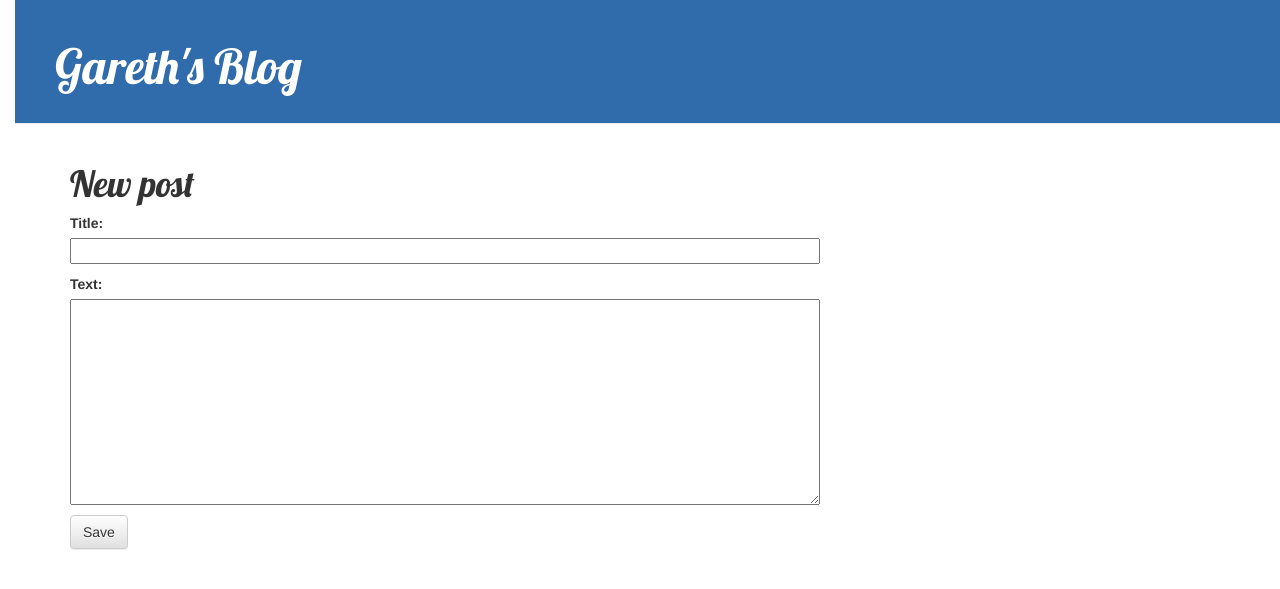
After one commit to Gmiller290488/myBlog, a Django app: page /post/new/ in a window 1280 px wide. The commit adds this page. Shown: the top 589 px of the page. Run offline with Django 3.2, Linux system fonts and the light colour scheme; some libraries are stand-ins or nearby versions.

Commit message:
Add security to add post

```diff
--- /dev/null
+++ b/myblog/blog/forms.py
@@ -0,0 +1,9 @@
+from django import forms
+
+from .models import Post
+
+class PostForm(forms.ModelForm):
+
+    class Meta:
+        model = Post
+        fields = ('title', 'text',)
--- a/myblog/blog/static/css/blog.css
+++ b/myblog/blog/static/css/blog.css
@@ -1,14 +1,15 @@
 h1 a {
-    color: #FCA205;
+    color: #FFFFFF
     font-family: 'Lobster';
     }
+
 
 body {
     padding-left: 15px;
 
     }
-    .page-header {
-    background-color: #ff9400;
+.page-header {
+    background-color: #306bac;
     margin-top: 0;
     padding: 20px 20px 20px 40px;
 }
@@ -32,7 +33,7 @@ h1, h2, h3, h4 {
     color: #828282;
 }
 
-.save {
+.save{
     float: right;
 }
 
--- a/myblog/blog/templates/blog/base.html
+++ b/myblog/blog/templates/blog/base.html
@@ -4,12 +4,14 @@
         <link rel="stylesheet" href="//maxcdn.bootstrapcdn.com/bootstrap/3.2.0/css/bootstrap.min.css">
         <link rel="stylesheet" href="//maxcdn.bootstrapcdn.com/bootstrap/3.2.0/css/bootstrap-theme.min.css">
         <link href="//fonts.googleapis.com/css?family=Lobster&subset=latin,latin-ext" rel="stylesheet" type="text/css">
-        <link rel="stylesheet" href="{% static 'css/blog.css'%}">
+        <link rel="stylesheet" href="{% static 'css/blog.css' %}">
         <title>Gareth's blog</title>
     </head>
     <body>
-
         <div class="page-header">
+            {% if user.is_authenticated %}
+                <a href="{% url 'post_new' %}" class="top-menu"><span class="glyphicon glyphicon-plus"></span></a>
+            {% endif %}
            <h1><a href="/">Gareth's Blog</a></h1>
         </div>
         <div class="content container">
--- /dev/null
+++ b/myblog/blog/templates/blog/post_edit.html
@@ -0,0 +1,9 @@
+{% extends 'blog/base.html'%}
+
+{% block content %}
+    <h1>New post</h1>
+    <form method="POST" class="post-form">{% csrf_token %}
+        {{ form.as_p }}
+        <button type="submit" class="sace btn btn-default">Save</button>
+    </form>
+{% endblock %}
--- a/myblog/blog/templates/blog/post_list.html
+++ b/myblog/blog/templates/blog/post_list.html
@@ -4,9 +4,11 @@
 {% for post in posts %}
 <div class="post">
 
+
+
     <h1><a href="{% url 'post_detail' pk=post.pk %}">{{ post.title }}</a></h1>
     <div class="date">
-        <p>published: {{ post.published_date }}</p>
+        published: {{ post.published_date }}
     </div>
     <p>{{ post.text|linebreaksbr }}</p>
 </div>
--- a/myblog/blog/urls.py
+++ b/myblog/blog/urls.py
@@ -4,4 +4,6 @@ from . import views
 urlpatterns = [
     url(r'^$', views.post_list, name='post_list'),
     url(r'^post/(?P<pk>\d+)/$', views.post_detail, name='post_detail'),
+    url(r'^post/new/$', views.post_new, name='post_new'),
+    url(r'^post/(?P<pk>\d+)/edit/$', views.post_edit, name='post_edit'),
 ]
--- a/myblog/blog/views.py
+++ b/myblog/blog/views.py
@@ -1,6 +1,8 @@
+from django.shortcuts import redirect
 from django.shortcuts import render, get_object_or_404
 from .models import Post
 from django.utils import timezone
+from .forms import PostForm
 
 # Create your views here.
 def post_list(request):
@@ -13,3 +15,30 @@ def post_list(request):
 def post_detail(request, pk):
     post = get_object_or_404(Post, pk=pk)
     return render(request, 'blog/post_detail.html', {'post': post})
+
+def post_new(request):
+    if request.method == "POST":
+        form = PostForm(request.POST)
+        if form.is_valid():
+            post = form.save(commit=False)
+            post.author = request.user
+            post.published_date = timezone.now()
+            post.save()
+            return redirect('post_detail', pk=post.pk)
+    else:
+        form = PostForm()
+    return render(request, 'blog/post_edit.html', {'form': form})
+
+def post_edit(request, pk):
+    post = get_object_or_404(Post, pk=pk)
+    if request.method == "POST":
+        form = PostForm(request.POST, instance=post)
+        if form.is_valid():
+            post = form.save(commit=False)
+            post.author = request.user
+            post.published_date = timezone.now()
+            post.save()
+            return redirect('post_detail', pk=post.pk)
+    else:
+        form = PostForm(instance=post)
+    return render(request, 'blog/post_edit.html', {'form': form})
```
Also changed, not shown: myblog/blog/templates/blog/post_detail.html (+6 -4 lines). Lines whose indentation alone changed are shown as unchanged.
